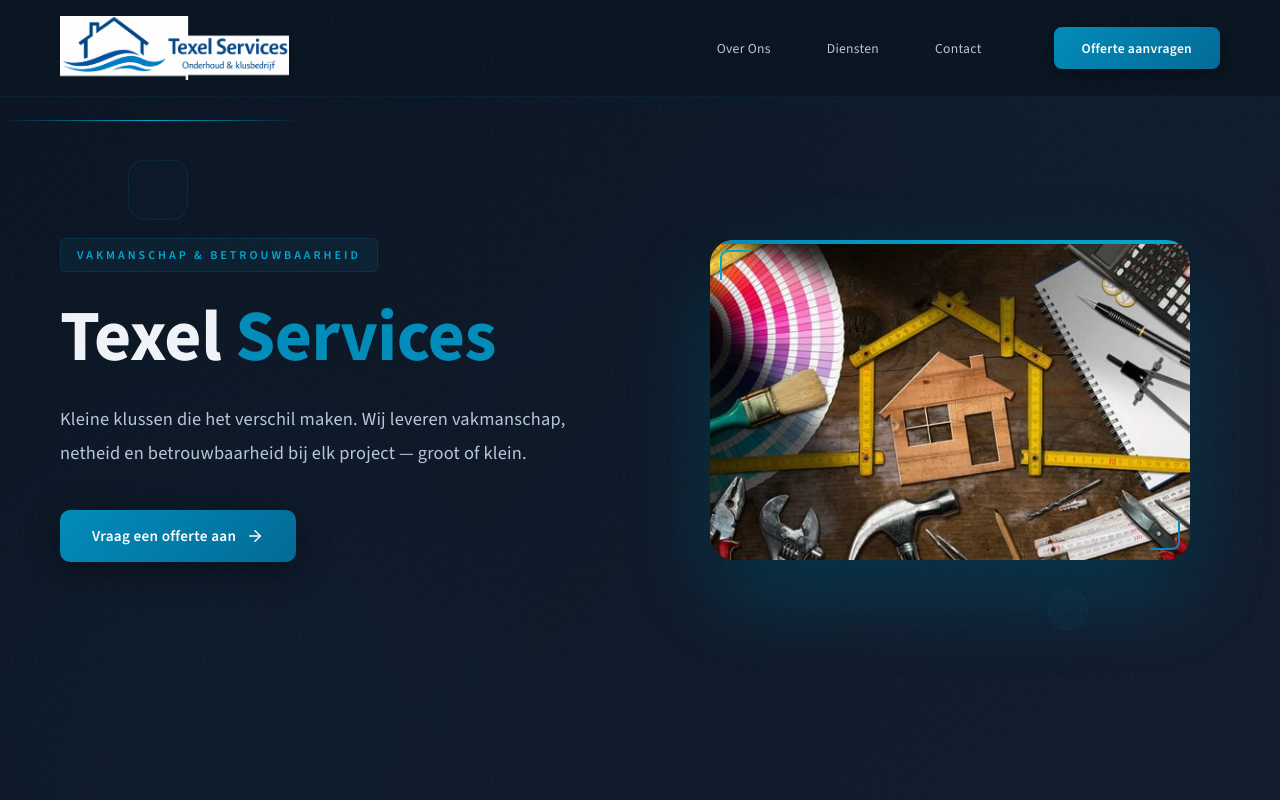
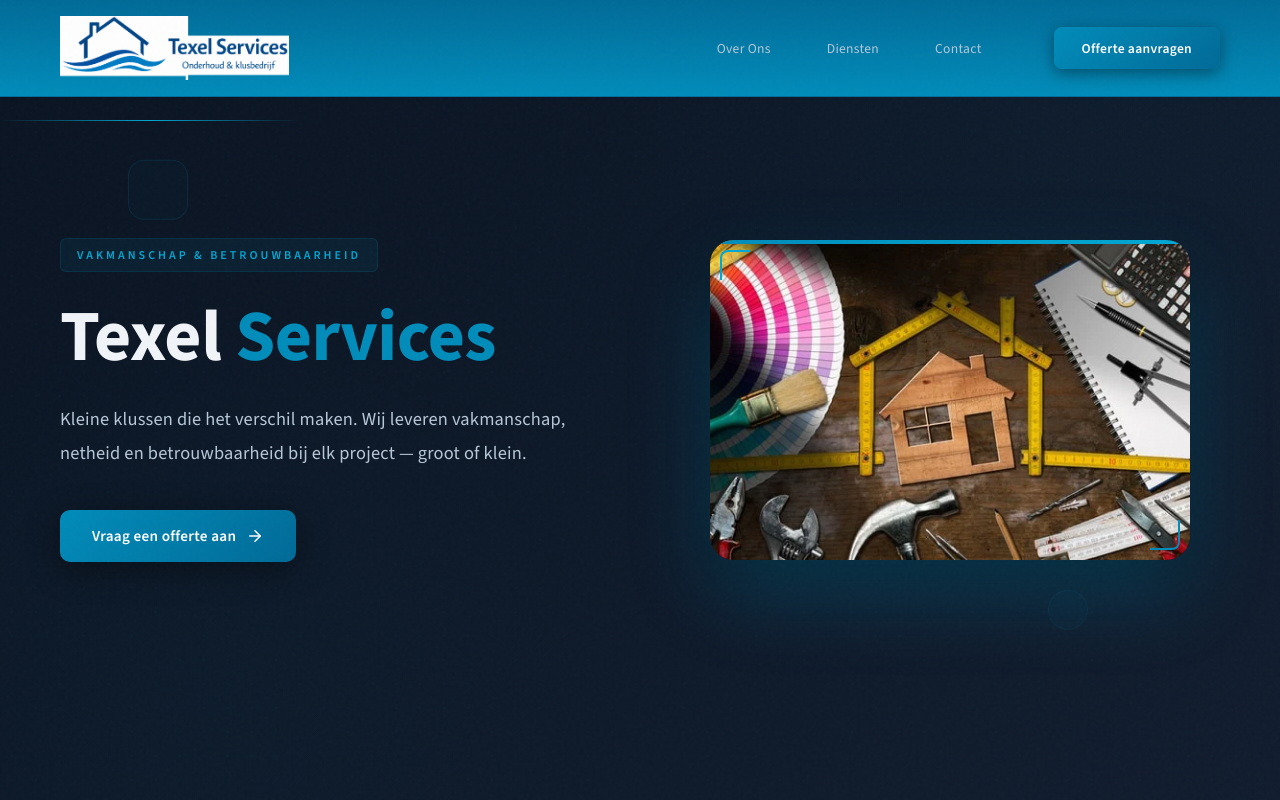
Before and after one commit to RaniMeree/texel, a Next.js app: page / in a window 1280 px wide. Shown: the top 800 px of the page. Built offline with nearby package versions, Linux system fonts and the light colour scheme.

Commit message:
Style: Match navbar background to footer gradient

```diff
--- a/src/components/Navbar.tsx
+++ b/src/components/Navbar.tsx
@@ -36,8 +36,8 @@
         right: 0,
         zIndex: 1000,
         background: scrolled
-          ? 'rgba(10, 20, 34, 0.95)'
-          : 'rgba(10, 20, 34, 0.85)',
+          ? `linear-gradient(180deg, ${colors.primaryDark} 0%, ${colors.primary} 100%)`
+          : `linear-gradient(180deg, ${colors.primaryDark} 0%, ${colors.primary} 100%)`,
         backdropFilter: 'blur(20px)',
         borderBottom: scrolled
           ? `1px solid ${colors.border}`
@@ -45,6 +45,7 @@
         boxShadow: scrolled
           ? `0 4px 24px ${colors.shadow}`
           : 'none',
+        color: '#fff',
         transition: 'all 0.3s ease',
       }}
     >
```
